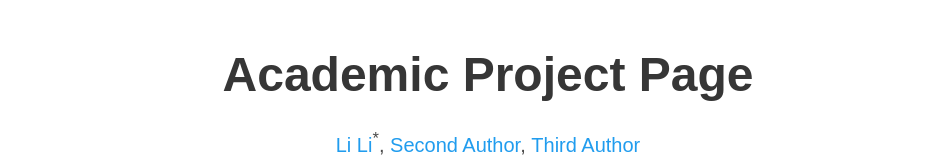
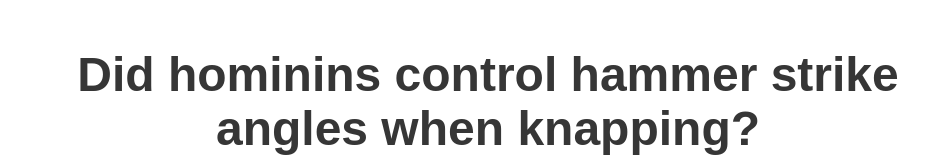
Before and after one commit to lili0824/project_page, a plain HTML site: page index.html in a window 1280 px wide. Shown: the top 167 px of the page, without its empty margins (152-1095 px from the left). Drawn offline with nearby package versions, Linux system fonts and the light colour scheme; some icons are missing; a web font is replaced by a local one.

Commit message:
update web page

```diff
--- a/index.html
+++ b/index.html
@@ -52,7 +52,7 @@
       <div class="container is-max-desktop">
         <div class="columns is-centered">
           <div class="column has-text-centered">
-            <h1 class="title is-1 publication-title">Academic Project Page</h1>
+            <h1 class="title is-1 publication-title">Did hominins control hammer strike angles when knapping?</h1>
             <div class="is-size-5 publication-authors">
               <!-- Paper authors -->
               <span class="author-block">
@@ -257,8 +257,6 @@
 
 
 
-
-
 <!-- Paper poster -->
 <section class="hero is-small is-light">
   <div class="hero-body">
```
